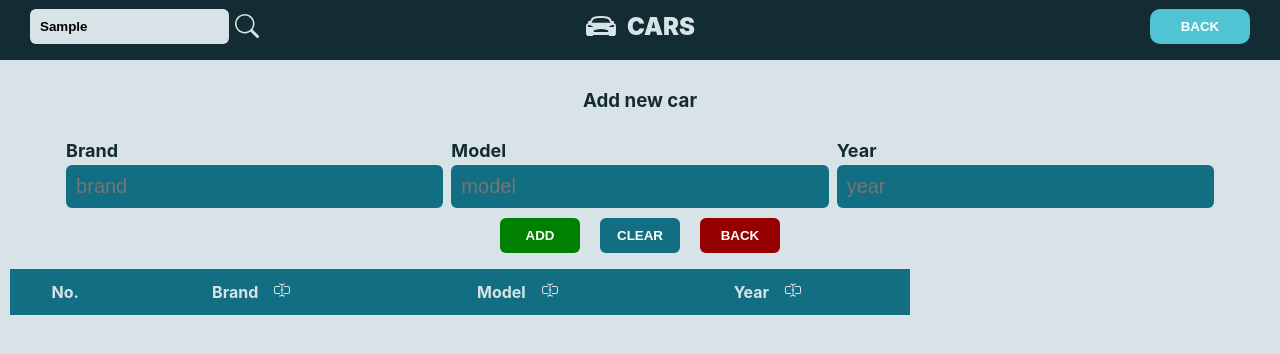
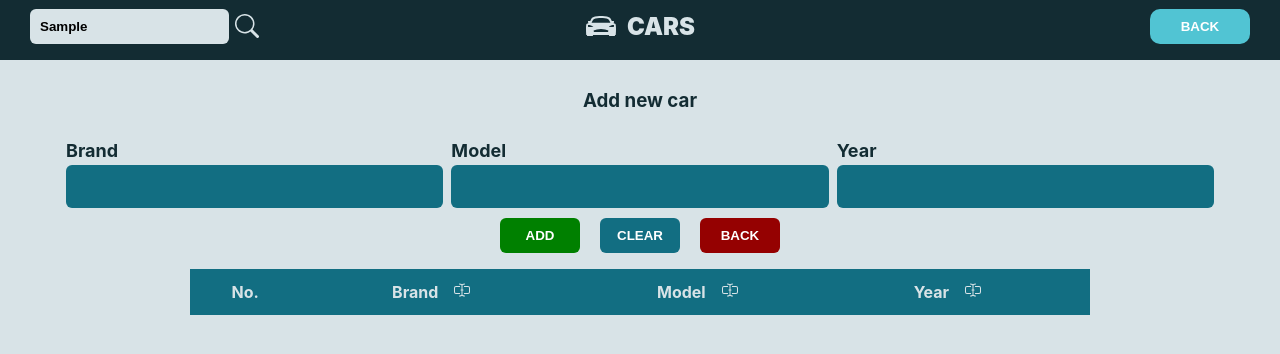
Before and after one commit to Zyar3k/car-list_react, a React (Create React App) app: page / in a window 1280 px wide. Both pictures are taken after typing "Sample" into the empty fields and a click on the button "ADD NEW". Shown: the top 354 px of the page. Built offline with nearby package versions, Linux system fonts and the light colour scheme.

Commit message:
Separate app to components

```diff
--- a/src/App.js
+++ b/src/App.js
@@ -1,10 +1,11 @@
 import { useState } from "react";
 import uuid from "react-uuid";
 import "./App.scss";
-import { IoCarSportSharp } from "react-icons/io5";
-import { BsSearch, BsInputCursorText } from "react-icons/bs";
 
 import DBJSON from "./db.json";
+import Header from "./components/Header/Header";
+import Table from "./components/Table/Table";
+import Form from "./components/Form/Form";
 
 function App() {
   const [openEditSection, setOpenEditSection] = useState(false);
@@ -23,7 +24,7 @@ function App() {
 
   const toggleEditSection = (e) => {
     const buttonAssignment = e.target.textContent.toLowerCase();
-    console.log(buttonAssignment);
+
     if (buttonAssignment === "add new") {
       setOpenEditSection(true);
       setIsEdit(false);
@@ -98,7 +99,6 @@ function App() {
 
   // IMPROVE:
   const sortByBrand = () => {
-    console.log("sortByBrand");
     let array;
     if (desc) {
       setDesc(!desc);
@@ -147,132 +147,36 @@ function App() {
 
   return (
     <div className="App">
-      <header>
-        <section>
-          <div className="searchWrapper">
-            <input
-              type="text"
-              placeholder="Search car..."
-              onChange={(e) => {
-                setSearchTerm(e.target.value);
-              }}
-            />
-            <BsSearch />
-          </div>
-          <h1>
-            <IoCarSportSharp />
-            Cars
-          </h1>
-          <button onClick={(e) => toggleEditSection(e)}>
-            {!openEditSection ? "Add new" : "Back"}
-          </button>
-        </section>
-      </header>
+      <Header
+        openEditSection={openEditSection}
+        toggleEditSection={toggleEditSection}
+        setSearchTerm={setSearchTerm}
+      />
       <main>
         {openEditSection ? (
-          <section className="formWrapper">
-            <h3>{isEdit ? "Edit" : "Add"} new car</h3>
-            <form onSubmit={handleSubmit}>
-              <label>
-                Brand
-                <input
-                  type="text"
-                  placeholder="brand"
-                  value={brand}
-                  onChange={handleOnChangeBrand}
-                />
-              </label>
-              <label>
-                Model
-                <input
-                  type="text"
-                  placeholder="model"
-                  value={model}
-                  onChange={handleOnChangeModel}
-                />
-              </label>
-              <label>
-                Year
-                <input
-                  type="number"
-                  placeholder="year"
-                  value={year}
-                  onChange={handleOnChangeYear}
-                />
-              </label>
-              {isEdit ? (
-                <button type="button" onClick={editCar}>
-                  Change
-                </button>
-              ) : (
-                <button type="submit">Add</button>
-              )}
-              <button type="button" onClick={clearInputs}>
-                Clear
-              </button>
-              <button type="button" onClick={(e) => toggleEditSection(e)}>
-                Back
-              </button>
-            </form>
-          </section>
+          <Form
+            year={year}
+            model={model}
+            brand={brand}
+            isEdit={isEdit}
+            handleOnChangeModel={handleOnChangeModel}
+            handleOnChangeBrand={handleOnChangeBrand}
+            handleSubmit={handleSubmit}
+            clearInputs={clearInputs}
+            editCar={editCar}
+            toggleEditSection={toggleEditSection}
+            handleOnChangeYear={handleOnChangeYear}
+          />
         ) : null}
-        <section className="tableWrapper">
-          <table>
-            <thead>
-              <tr>
-                <th>No.</th>
-                <th>
-                  Brand
-                  <span onClick={sortByBrand}>
-                    <BsInputCursorText />
-                  </span>
-                </th>
-                <th>
-                  Model
-                  <span onClick={sortByModel}>
-                    <BsInputCursorText />
-                  </span>
-                </th>
-                <th>
-                  Year
-                  <span onClick={sortByYear}>
-                    <BsInputCursorText />
-                  </span>
-                </th>
-                <th></th>
-              </tr>
-            </thead>
-            <tbody>
-              {cars
-                .filter((car) => {
-                  if (searchTerm === "") {
-                    return car;
-                  } else if (
-                    car.brand
-                      .toLocaleLowerCase()
-                      .includes(searchTerm.toLocaleLowerCase())
-                  ) {
-                    return car;
-                  }
-                })
-                .map((car, index) => (
-                  <tr key={index} id={car.id}>
-                    <th>{index + 1}</th>
-                    <td>{car.brand}</td>
-                    <td>{car.model}</td>
-                    <td>{car.year}</td>
-                    <td>
-                      <span>
-                        <button onClick={handleCarEdit}>EDIT</button>
-                        <button onClick={deleteCar}>DELETE</button>
-                      </span>
-                    </td>
-                  </tr>
-                ))}
-            </tbody>
-          </table>
-          {cars.length === 0 ? <h3>List is empty... Add some cars</h3> : null}
-        </section>
+        <Table
+          sortByBrand={sortByBrand}
+          sortByModel={sortByModel}
+          sortByYear={sortByYear}
+          cars={cars}
+          searchTerm={searchTerm}
+          handleCarEdit={handleCarEdit}
+          deleteCar={deleteCar}
+        />
       </main>
     </div>
   );
--- a/src/App.scss
+++ b/src/App.scss
@@ -160,6 +160,7 @@ header {
     border: 1px solid green;
     border-collapse: collapse;
     width: 900px;
+    margin: 0 auto;
 
     thead {
       color: #d8e3e7;
--- /dev/null
+++ b/src/components/Form/Form.js
@@ -0,0 +1,50 @@
+import React from "react";
+
+const Form = ({
+  editCar,
+  clearInputs,
+  toggleEditSection,
+  brand,
+  model,
+  year,
+  isEdit,
+  handleSubmit,
+  handleOnChangeModel,
+  handleOnChangeBrand,
+  handleOnChangeYear,
+}) => {
+  return (
+    <section className="formWrapper">
+      <h3>{isEdit ? "Edit" : "Add"} new car</h3>
+      <form onSubmit={handleSubmit}>
+        <label>
+          Brand
+          <input type="text" value={brand} onChange={handleOnChangeBrand} />
+        </label>
+        <label>
+          Model
+          <input type="text" value={model} onChange={handleOnChangeModel} />
+        </label>
+        <label>
+          Year
+          <input type="number" value={year} onChange={handleOnChangeYear} />
+        </label>
+        {isEdit ? (
+          <button type="button" onClick={editCar}>
+            Change
+          </button>
+        ) : (
+          <button type="submit">Add</button>
+        )}
+        <button type="button" onClick={clearInputs}>
+          Clear
+        </button>
+        <button type="button" onClick={(e) => toggleEditSection(e)}>
+          Back
+        </button>
+      </form>
+    </section>
+  );
+};
+
+export default Form;
--- /dev/null
+++ b/src/components/Header/Header.js
@@ -0,0 +1,30 @@
+import { IoCarSportSharp } from "react-icons/io5";
+import { BsSearch } from "react-icons/bs";
+
+const Header = ({ setSearchTerm, toggleEditSection, openEditSection }) => {
+  return (
+    <header>
+      <section>
+        <div className="searchWrapper">
+          <input
+            type="text"
+            placeholder="Search car..."
+            onChange={(e) => {
+              setSearchTerm(e.target.value);
+            }}
+          />
+          <BsSearch />
+        </div>
+        <h1>
+          <IoCarSportSharp />
+          Cars
+        </h1>
+        <button onClick={(e) => toggleEditSection(e)}>
+          {!openEditSection ? "Add new" : "Back"}
+        </button>
+      </section>
+    </header>
+  );
+};
+
+export default Header;
--- /dev/null
+++ b/src/components/Table/Table.js
@@ -0,0 +1,74 @@
+import { BsInputCursorText } from "react-icons/bs";
+
+const Table = ({
+  sortByBrand,
+  sortByModel,
+  sortByYear,
+  cars,
+  searchTerm,
+  handleCarEdit,
+  deleteCar,
+}) => {
+  return (
+    <section className="tableWrapper">
+      <table>
+        <thead>
+          <tr>
+            <th>No.</th>
+            <th>
+              Brand
+              <span onClick={sortByBrand}>
+                <BsInputCursorText />
+              </span>
+            </th>
+            <th>
+              Model
+              <span onClick={sortByModel}>
+                <BsInputCursorText />
+              </span>
+            </th>
+            <th>
+              Year
+              <span onClick={sortByYear}>
+                <BsInputCursorText />
+              </span>
+            </th>
+            <th></th>
+          </tr>
+        </thead>
+        <tbody>
+          {cars
+            .filter((car) => {
+              if (searchTerm === "") {
+                return car;
+              } else if (
+                car.brand
+                  .toLocaleLowerCase()
+                  .includes(searchTerm.toLocaleLowerCase())
+              ) {
+                return car;
+              }
+            })
+
+            .map((car, index) => (
+              <tr key={index} id={car.id}>
+                <th>{index + 1}</th>
+                <td>{car.brand}</td>
+                <td>{car.model}</td>
+                <td>{car.year}</td>
+                <td>
+                  <span>
+                    <button onClick={handleCarEdit}>EDIT</button>
+                    <button onClick={deleteCar}>DELETE</button>
+                  </span>
+                </td>
+              </tr>
+            ))}
+        </tbody>
+      </table>
+      {cars.length === 0 ? <h3>List is empty... Add some cars</h3> : null}
+    </section>
+  );
+};
+
+export default Table;
```
